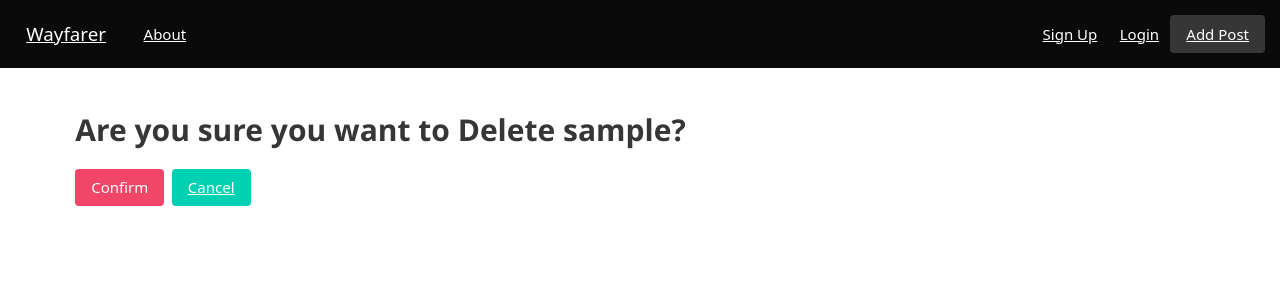
After one commit to nabiladigo/Project-Wayfarer, a Django app: template wayfarer_django/main_app/templates/profile_delete.html in a window 1280 px wide. The commit adds this page. Shown: the top 300 px of the page. Run offline with Django 4.2, Linux system fonts and the light colour scheme; the template is opened without the code that fills it: most values are stand-ins (such as "Sample title", 1, 10 or a date in 2020); some libraries are stand-ins or nearby versions.

Commit message:
add delete functionality to profile

```diff
--- /dev/null
+++ b/wayfarer_django/main_app/templates/profile_delete.html
@@ -0,0 +1,12 @@
+{% extends 'base.html' %}
+{% block content %}
+<h1 class="title pt-5">Are you sure you want to Delete {{profile.username}}?</h1>
+<form method="post">
+    {% csrf_token %}
+    <div class="buttons">
+        <input class="button is-danger" type="submit" value="Confirm" />
+        <!-- Redirect back to detail on cancel -->
+        <a class="button is-primary" href="{% url 'profile' profile.pk %}">Cancel</a>
+    </div>
+</form>
+{% endblock %}
--- a/wayfarer_django/main_app/urls.py
+++ b/wayfarer_django/main_app/urls.py
@@ -7,6 +7,7 @@ urlpatterns = [
     path('about/', views.About.as_view(), name="about"),
     path('profile/<int:pk>', views.Profile.as_view(), name="profile"),
     path('profile/<int:pk>/update', views.ProfileUpdate.as_view(model=models.Profile), name="profile_update"),
+    path('profile/<int:pk>/delete',views.ProfileDelete.as_view(model=models.Profile),name='profile_delete'),
     path('accounts/signup/', views.Signup.as_view(), name="signup"),
     path('cities/', views.CityList.as_view(), name= "city"),
     path('posts/', views.Posts.as_view(), name="post"),
--- a/wayfarer_django/main_app/views.py
+++ b/wayfarer_django/main_app/views.py
@@ -112,6 +112,12 @@ class ProfileUpdate(UpdateView):
     def get_success_url(self):
         return reverse('profile', kwargs={'pk': self.object.pk})
 
+class ProfileDelete(DeleteView):
+    model = Profile
+    template_name='profile_delete.html'
+    success_url='/'
+
+
 
 class Caribbean(TemplateView):
 
```
Also changed, not shown: wayfarer_django/main_app/templates/profile.html (+7 -12 lines).
